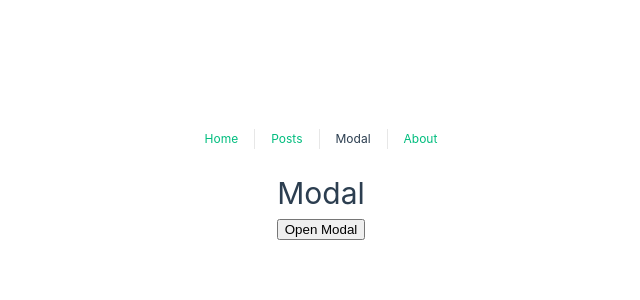
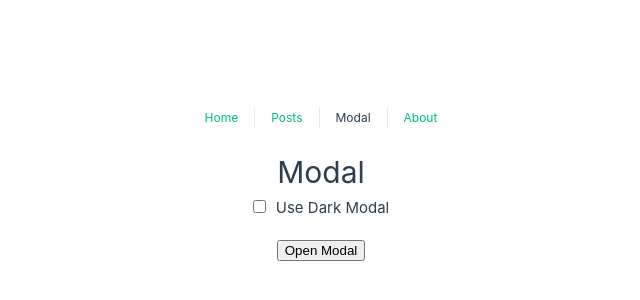
Before and after one commit to javiergranados/vue-composition-api-course, a Vue app: page /modal in a window 1280 px wide. Shown: the part 154-454 px from the top of the page, without its empty margins (319-959 px from the left). Built offline with nearby package versions, Linux system fonts and the light colour scheme.

Commit message:
Implement dynamic components in the modal view

```diff
--- /dev/null
+++ b/src/components/DarkModal.vue
@@ -0,0 +1,38 @@
+<template>
+  <div class="modal" v-if="showModal">
+    <slot name="title">Modal Title</slot>
+    <slot />
+    <button @click="$emit('closeModal')">Close</button>
+  </div>
+</template>
+
+<script setup>
+defineProps({
+  showModal: Boolean
+})
+</script>
+
+<style scoped>
+.modal {
+  background-color: black;
+  padding: 10px;
+  position: fixed;
+  top: 20%;
+  left: 50%;
+  transform: translate(-50%, -50%);
+  border-radius: 10px;
+  box-shadow: 0 0 10px rgba(0, 0, 0, 0.5);
+  width: 100%;
+  height: 100%;
+  max-width: 400px;
+  max-height: 300px;
+  color: white;
+}
+.modal h1,
+.modal p {
+  text-align: left;
+}
+.modal button {
+  margin-top: 80px;
+}
+</style>
--- a/src/views/ModalView.vue
+++ b/src/views/ModalView.vue
@@ -1,25 +1,40 @@
 <template>
   <div class="modalView">
     <h1>Modal</h1>
+    <div>
+      <input
+        type="checkbox"
+        v-model="useDarkModal"
+        @click="useDarkModal = !useDarkModal"
+        id="useDarkModal"
+      />
+      <label for="useDarkModal" class="checkboxLabel">Use Dark Modal</label>
+    </div>
     <button class="openButton" @click="showModal = true">Open Modal</button>
     <Teleport to="body">
-      <modal-component :show-modal="showModal" @closeModal="closeModal">
+      <component
+        :is="useDarkModal ? DarkModal : LightModal"
+        :show-modal="showModal"
+        @closeModal="closeModal"
+      >
         <template #title>New Modal Title</template>
         <p>
           New body: Lorem ipsum dolor sit amet consectetur adipisicing elit. Nisi voluptates beatae
           eveniet doloremque placeat sint corrupti a, adipisci cupiditate praesentium. Animi aliquid
           illum adipisci dolorem recusandae doloremque, atque maiores tenetur.
         </p>
-      </modal-component>
+      </component>
     </Teleport>
   </div>
 </template>
 
 <script setup>
-import ModalComponent from '@/components/ModalComponent.vue'
+import LightModal from '@/components/LightModal.vue'
+import DarkModal from '@/components/DarkModal.vue'
 import { ref } from 'vue'
 
 const showModal = ref(false)
+const useDarkModal = ref(false)
 
 defineEmits(['closeModal'])
 
@@ -30,10 +45,16 @@ function closeModal() {
 
 <style scoped>
 .modalView {
+  display: 'flex';
+  flex-direction: 'column';
   text-align: center;
   padding: 20px;
 }
+.checkboxLabel {
+  margin-left: 10px;
+}
 .openButton {
+  margin-top: 20px;
   margin-bottom: 135px;
 }
 </style>
```
Also changed, not shown: src/components/LightModal.vue (renamed from src/components/ModalComponent.vue).
